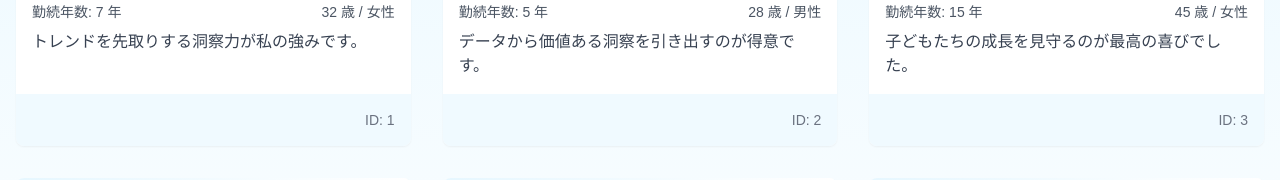
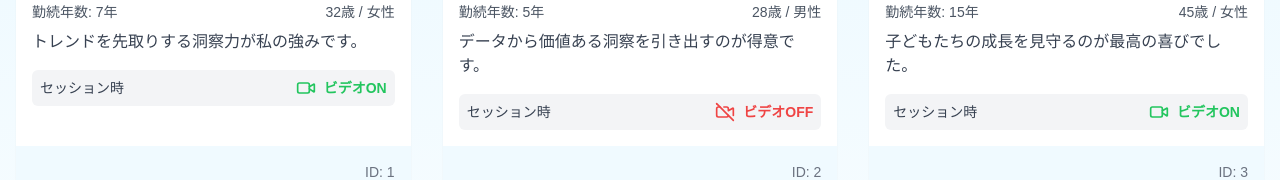
Before and after one commit to altosaex/ssmds-job, a Next.js app: page / in a window 1280 px wide. Shown: the part 386-566 px from the top of the page. Built offline with nearby package versions, Linux system fonts and the light colour scheme.

Commit message:
add videON/OFF

```diff
--- a/src/app/page.tsx
+++ b/src/app/page.tsx
@@ -8,6 +8,7 @@ import { Input } from "@/components/ui/input";
 import { Select, SelectContent, SelectItem, SelectTrigger, SelectValue } from "@/components/ui/select";
 import { Badge } from "@/components/ui/badge";
 import { Separator } from "@/components/ui/separator";
+import { Video, VideoOff } from "lucide-react"
 import Image from "next/image";
 
 type Post = {
@@ -20,16 +21,17 @@ type Post = {
   age: number
   gender: string
   comment: string
-  imageUrl?: string
+	imageUrl?: string
+	sessionVideo: "ON" | "OFF"
 }
 
 const dummyPosts: Post[] = [
-  { id: 1, status: "現職", job: "ファッションデザイナー", industry: "アパレル", yearsOfExperience: 7, nickname: "デザインの妖精", age: 32, gender: "女性", comment: "トレンドを先取りする洞察力が私の強みです。", imageUrl: "https://altosaex.sakura.ne.jp/woman.png" },
-  { id: 2, status: "現職", job: "データサイエンティスト", industry: "IT", yearsOfExperience: 5, nickname: "数字の魔術師", age: 28, gender: "男性", comment: "データから価値ある洞察を引き出すのが得意です。", imageUrl: "https://altosaex.sakura.ne.jp/man.png" },
-  { id: 3, status: "前職", job: "小学校教師", industry: "教育", yearsOfExperience: 15, nickname: "笑顔の先生", age: 45, gender: "女性", comment: "子どもたちの成長を見守るのが最高の喜びでした。", imageUrl: "https://altosaex.sakura.ne.jp/woman.png" },
-  { id: 4, status: "現職", job: "建築家", industry: "建設", yearsOfExperience: 12, nickname: "空間の魔法使い", age: 40, gender: "男性", comment: "持続可能な都市設計に情熱を注いでいます。", imageUrl: "https://altosaex.sakura.ne.jp/man.png" },
-  { id: 5, status: "現職", job: "フリーランスライター", industry: "メディア", yearsOfExperience: 8, nickname: "言葉の職人", age: 35, gender: "女性", comment: "多様なトピックを分かりやすく伝えるのが私の使命です。", imageUrl: "https://altosaex.sakura.ne.jp/woman.png" },
-  { id: 6, status: "前職", job: "プロサッカー選手", industry: "スポーツ", yearsOfExperience: 10, nickname: "フィールドの閃光", age: 33, gender: "男性", comment: "チームワークの大切さを身をもって学びました。", imageUrl: "https://altosaex.sakura.ne.jp/man.png" },
+  { id: 1, status: "現職", job: "ファッションデザイナー", industry: "アパレル", yearsOfExperience: 7, nickname: "デザインの妖精", age: 32, gender: "女性", comment: "トレンドを先取りする洞察力が私の強みです。", imageUrl: "https://altosaex.sakura.ne.jp/woman.png", sessionVideo: "ON"  },
+  { id: 2, status: "現職", job: "データサイエンティスト", industry: "IT", yearsOfExperience: 5, nickname: "数字の魔術師", age: 28, gender: "男性", comment: "データから価値ある洞察を引き出すのが得意です。", imageUrl: "https://altosaex.sakura.ne.jp/man.png", sessionVideo: "OFF"  },
+  { id: 3, status: "前職", job: "小学校教師", industry: "教育", yearsOfExperience: 15, nickname: "笑顔の先生", age: 45, gender: "女性", comment: "子どもたちの成長を見守るのが最高の喜びでした。", imageUrl: "https://altosaex.sakura.ne.jp/woman.png", sessionVideo: "ON"  },
+  { id: 4, status: "現職", job: "建築家", industry: "建設", yearsOfExperience: 12, nickname: "空間の魔法使い", age: 40, gender: "男性", comment: "持続可能な都市設計に情熱を注いでいます。", imageUrl: "https://altosaex.sakura.ne.jp/man.png", sessionVideo: "ON"  },
+  { id: 5, status: "現職", job: "フリーランスライター", industry: "メディア", yearsOfExperience: 8, nickname: "言葉の職人", age: 35, gender: "女性", comment: "多様なトピックを分かりやすく伝えるのが私の使命です。", imageUrl: "https://altosaex.sakura.ne.jp/woman.png", sessionVideo: "ON"  },
+  { id: 6, status: "前職", job: "プロサッカー選手", industry: "スポーツ", yearsOfExperience: 10, nickname: "フィールドの閃光", age: 33, gender: "男性", comment: "チームワークの大切さを身をもって学びました。", imageUrl: "https://altosaex.sakura.ne.jp/man.png", sessionVideo: "OFF"  },
 ]
 
 export default function StylishBoard() {
@@ -138,11 +140,24 @@ export default function StylishBoard() {
             </CardHeader>
             <CardContent className="flex-grow p-4 bg-white">
               <div className="flex justify-between mb-2 text-sm text-gray-600">
-                <span> 勤続年数: {post.yearsOfExperience} 年</span>
-                <span>{post.age} 歳 / {post.gender}</span>
+                <span>勤続年数: {post.yearsOfExperience}年</span>
+                <span>{post.age}歳 / {post.gender}</span>
               </div>
               <Separator className="my-2" />
-              <p className="text-gray-700 mt-2">{post.comment}</p>
+              <p className="text-gray-700 mt-2 mb-4">{post.comment}</p>
+              <div className="flex items-center justify-between bg-gray-100 rounded-md p-2">
+                <span className="text-sm font-medium text-gray-700">セッション時</span>
+                <div className="flex items-center gap-2">
+                  {post.sessionVideo === "ON" ? (
+                    <Video className="w-5 h-5 text-green-500" />
+                  ) : (
+                    <VideoOff className="w-5 h-5 text-red-500" />
+                  )}
+                  <span className={`text-sm font-semibold ${post.sessionVideo === "ON" ? "text-green-500" : "text-red-500"}`}>
+                    ビデオ{post.sessionVideo}
+                  </span>
+                </div>
+              </div>
             </CardContent>
             <CardFooter className="flex justify-end p-4 bg-[#F0FAFF]">
               <span className="text-sm text-gray-500">ID: {post.id}</span>
```
